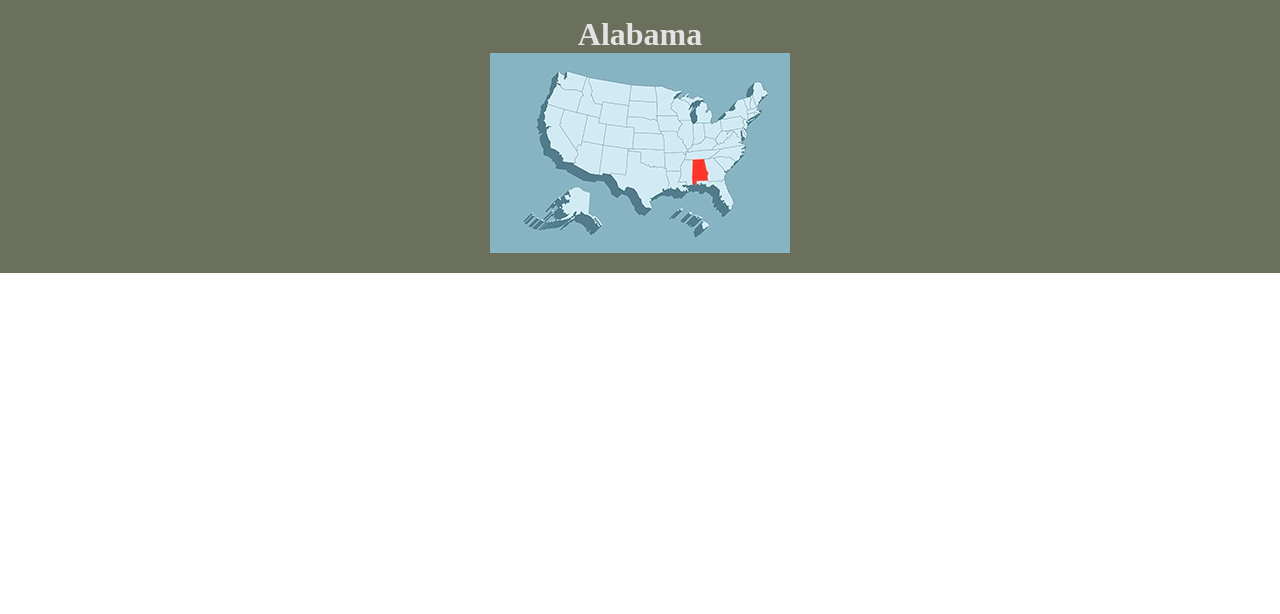
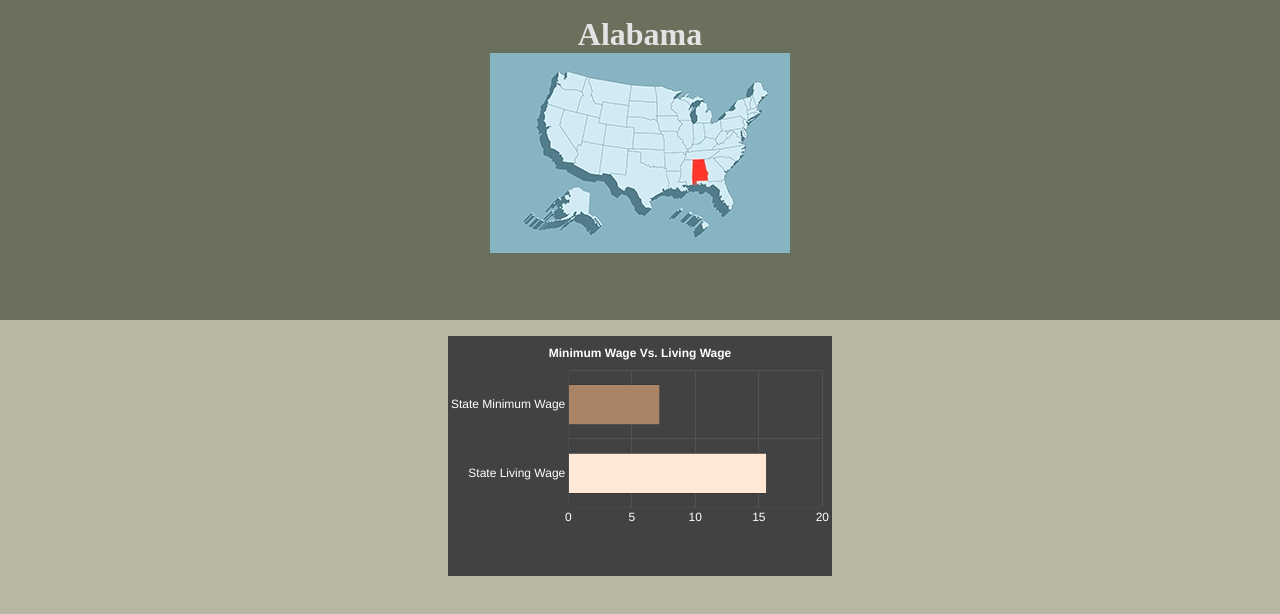
Before and after one commit to Irond76/livingWageProject, a SvelteKit app: page /Alabama in a window 1280 px wide. Shown: the top 614 px of the page. Built offline with nearby package versions, Linux system fonts and the light colour scheme.

Commit message:
added first chart and styled

```diff
--- a/src/app.html
+++ b/src/app.html
@@ -4,6 +4,7 @@
 		<meta charset="utf-8" />
 		<link rel="icon" href="%sveltekit.assets%/favicon.png" />
 		<meta name="viewport" content="width=device-width, initial-scale=1" />
+		<script src="https://cdn.jsdelivr.net/npm/chart.js"></script>
 		%sveltekit.head%
 	</head>
 	<body data-sveltekit-preload-data="hover">
--- a/src/routes/Alabama/+page.svelte
+++ b/src/routes/Alabama/+page.svelte
@@ -1,4 +1,5 @@
 <script>
+import { onMount } from 'svelte';
 import  { DataSingleAdult } from '../../data/AlabamaData';
 import { DataSingleAdultOneChild } from '../../data/AlabamaData';
 import { DataSingleAdultTwoChildren } from '../../data/AlabamaData';
@@ -29,6 +30,59 @@ const industrieSalaries = DataIndustryWages;
 // =================================================================
 
 
+function createchart1() {
+    const ctx = document.getElementById('myChart');
+  new Chart(ctx, {
+    type: 'bar',
+    data: {
+      labels: ["State Minimum Wage", "State Living Wage"],
+      datasets: [{
+        data: [`${singleAdult.adult.stateMinimumWage}`, `${singleAdult.adult.stateLivingWage}`],
+        borderWidth: 1,
+        backgroundColor: ['#a98467', '#FFE8D6'],
+        barPercentage: .75
+      }],
+    },
+    options: {
+        indexAxis: 'y',
+      scales: {
+        x: {
+            ticks: {
+                color: '#fff'
+            },
+        grid: {
+            drawTicks: false,
+            color: '#525252'
+        },
+        },
+        y: {
+          beginAtZero: true,
+          ticks: {
+            color: '#fff'
+          },
+          grid: {
+            drawTicks: false,
+            color: '#525252'
+        }
+        }
+      },
+      plugins: {
+        title: {
+                display: true,
+                text: 'Minimum Wage Vs. Living Wage',
+                color: '#fff'
+            },
+        legend: {
+                display: false,
+        },
+      }
+    }
+  });
+}
+onMount(
+    createchart1
+)
+
 </script>
 <header>
     <div class="state-header-container">
@@ -36,12 +90,18 @@ const industrieSalaries = DataIndustryWages;
         <img src={img} alt="alabama">
     </div>
 </header>
+<main>
+    <div class="chart-one">
+        <canvas id="myChart" ></canvas>
+      </div>
+</main>
+
 
 
 <style>
      header {
         background-color: #6B705C;
-        height: fit-content;
+        height: 40dvh;
         color: #e3e3e3;
         padding: 1em 0;
     }
@@ -49,5 +109,19 @@ const industrieSalaries = DataIndustryWages;
         text-align: center;
     }
 
+    .chart-one {
+        display: grid;
+        width: 30dvw;
+        height: 30dvh;
+        background-color: #424242;
+        margin-top: 1em;
+    }
+    main {
+        display: grid;
+        width: 100dvw;
+        height: 60dvh;
+        background-color: #B7B7A4;
+        justify-items: center;
+    }
 
 </style>
```
